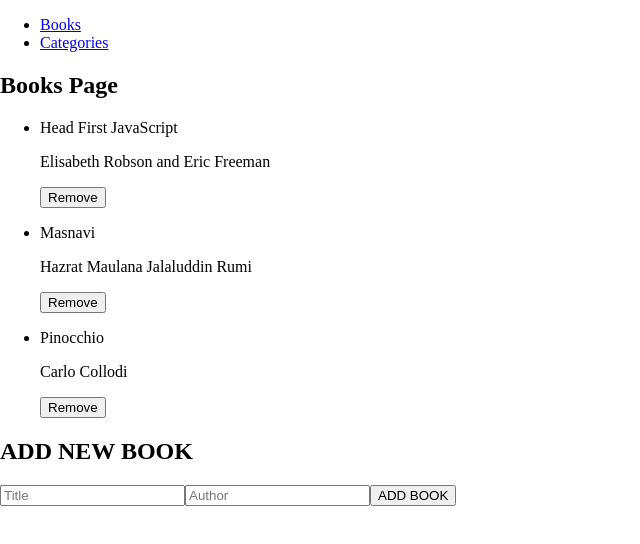
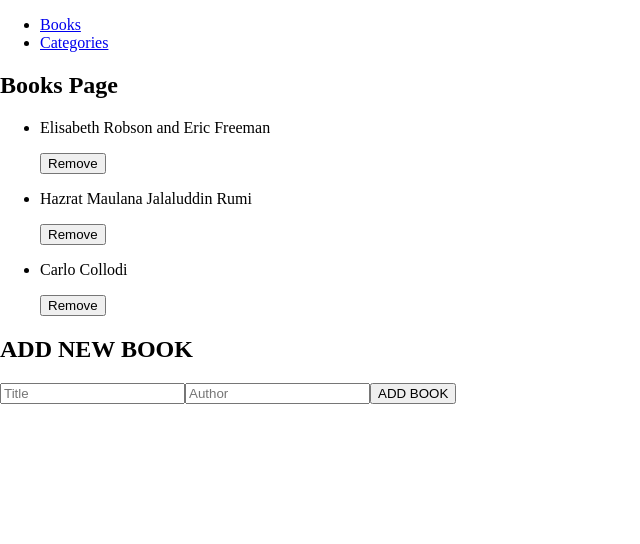
Before and after one commit to SaidRasinlic/Bookstore-React, a React (Create React App) app: page / in a window 1280 px wide. Shown: the top 544 px of the page, without its empty margins (0-640 px from the left). Built offline with nearby package versions, Linux system fonts and the light colour scheme.

Commit message:
Add book item React Component and Redux Dispatcher

```diff
--- a/src/components/Book.js
+++ b/src/components/Book.js
@@ -1,20 +1,29 @@
 import React from 'react';
 import PropTypes from 'prop-types';
+import { useDispatch } from 'react-redux';
+import { removeBook } from '../redux/books/books';
 
 const Book = (props) => {
-  const { id, name, author } = props;
+  const { id, title, author } = props;
+  const dispatch = useDispatch();
+
+  // Remove book from the list
+  const removeHandler = () => {
+    dispatch(removeBook(id));
+  };
+
   return (
     <li key={id}>
-      <p>{name}</p>
+      <p>{title}</p>
       <p>{author}</p>
-      <button type="button">Remove</button>
+      <button type="button" onClick={removeHandler}>Remove</button>
     </li>
   );
 };
 
 Book.propTypes = {
   id: PropTypes.number.isRequired,
-  name: PropTypes.string.isRequired,
+  title: PropTypes.string.isRequired,
   author: PropTypes.string.isRequired,
 };
 
```
